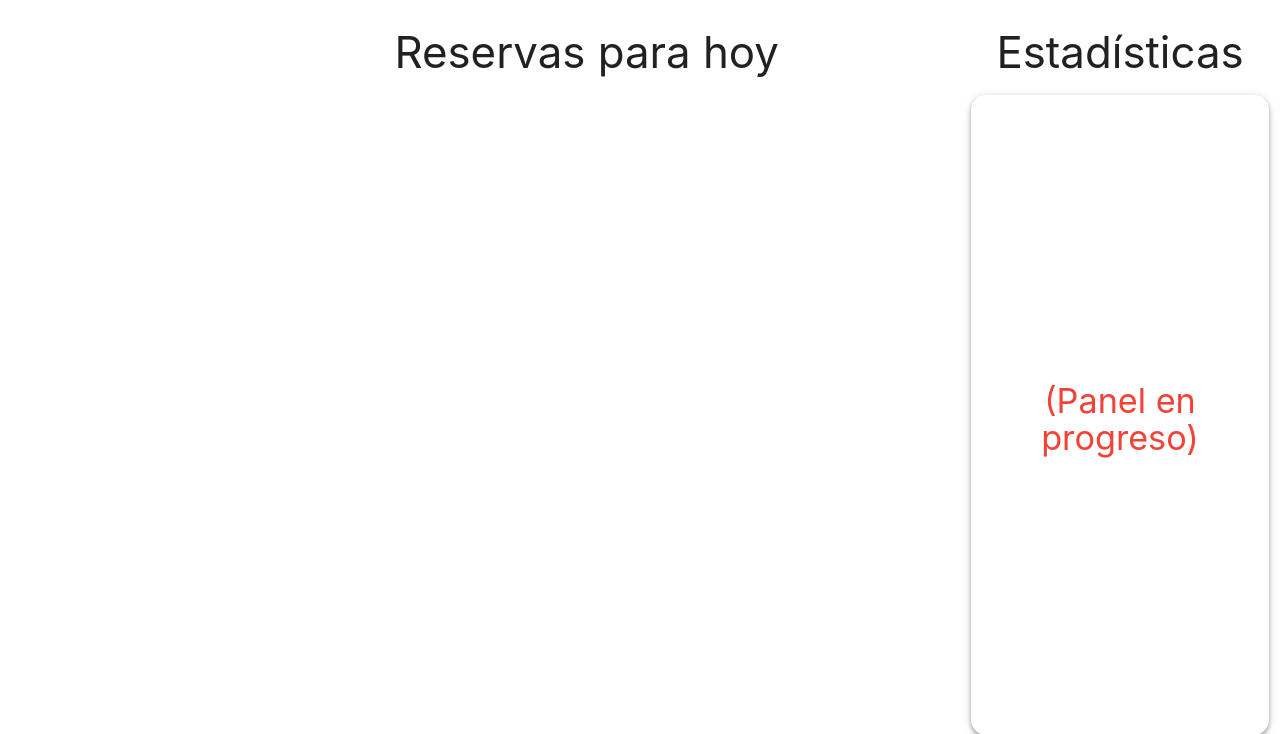
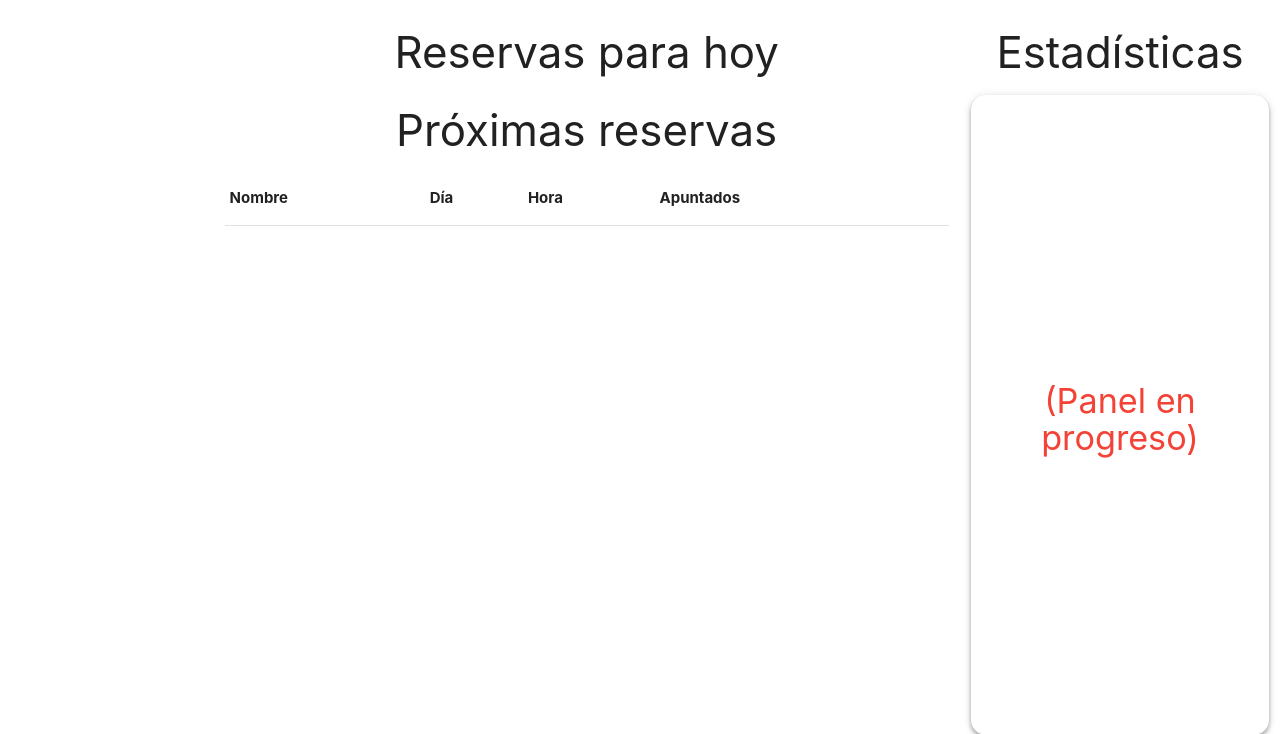
Before and after one commit to danngalann/ctg-booking, a Symfony app: template templates/backend_home/index.html.twig in a window 1280 px wide. Shown: the top 734 px of the page. Run offline with Twig, Linux system fonts and the light colour scheme; the template is opened without the code that fills it, so the values that code supplies are empty; some libraries are stand-ins or nearby versions.

Commit message:
Next booking list. Hide scrollbar on website.

```diff
--- a/templates/backend_home/includes/_booking_collapsible.html.twig
+++ b/templates/backend_home/includes/_booking_collapsible.html.twig
@@ -12,7 +12,7 @@
         </div>
         <div data-booking-id="{{ booking.id }}" class="collapsible-body">
             {%
-                include 'backend_home/includes/_booking_table.html.twig' with
+                include 'backend_home/includes/_booking_client_table.html.twig' with
                 {
                     "clients": booking.clients
                 }
--- /dev/null
+++ b/templates/backend_home/includes/_booking_list.html.twig
@@ -0,0 +1,26 @@
+<table id="booking-list" class="highlight">
+    <thead>
+    <tr>
+        <th>Nombre</th>
+        <th>Día</th>
+        <th>Hora</th>
+        <th>Apuntados</th>
+        <th></th>
+    </tr>
+    </thead>
+
+    <tbody>
+    {% for booking in bookings %}
+        <tr data-booking-id="{{ booking.id }}">
+            <td>{{ booking.name }}</td>
+            <td>{{ booking.date|date('d/m/Y') }}</td>
+            <td>{{ booking.startTime|date('H:i') }} - {{ booking.endTime|date('H:i') }}</td>
+            <td>{{ booking.clients|length }}</td>
+            <td>
+                <i class="material-icons blue-text editBtn editBookingBtn" title="Editar">create</i>
+                <i class="material-icons red-text deleteBtn deleteBookingBtn" title="Eliminar">delete</i>
+            </td>
+        </tr>
+    {% endfor %}
+    </tbody>
+</table>
--- a/templates/backend_home/index.html.twig
+++ b/templates/backend_home/index.html.twig
@@ -10,6 +10,10 @@
         .deleteBtn {
             cursor: pointer;
         }
+
+        .editBtn {
+            cursor: pointer;
+        }
     </style>
 {% endblock %}
 {% block body %}
@@ -18,6 +22,13 @@
             <h3 class="center-align">Reservas para hoy</h3>
             {%
                 include 'backend_home/includes/_booking_collapsible.html.twig' with
+                {
+                    "bookings": bookings
+                }
+            %}
+            <h3 class="center-align">Próximas reservas</h3>
+            {%
+                include 'backend_home/includes/_booking_list.html.twig' with
                 {
                     "bookings": bookings
                 }
--- a/templates/base.html.twig
+++ b/templates/base.html.twig
@@ -9,6 +9,17 @@
             <link href="https://fonts.googleapis.com/icon?family=Material+Icons" rel="stylesheet">
 
             <style>
+                /* Hide scrollbar for Chrome, Safari and Opera */
+                body::-webkit-scrollbar {
+                    display: none;
+                }
+
+                /* Hide scrollbar for IE, Edge and Firefox */
+                body {
+                    -ms-overflow-style: none;  /* IE and Edge */
+                    scrollbar-width: none;  /* Firefox */
+                }
+
                 .user-view .background img {
                     background-size: cover;
                     max-width: 300px;
```
Also changed, not shown: templates/backend_home/includes/_booking_client_table.html.twig (renamed from templates/backend_home/includes/_booking_table.html.twig).
